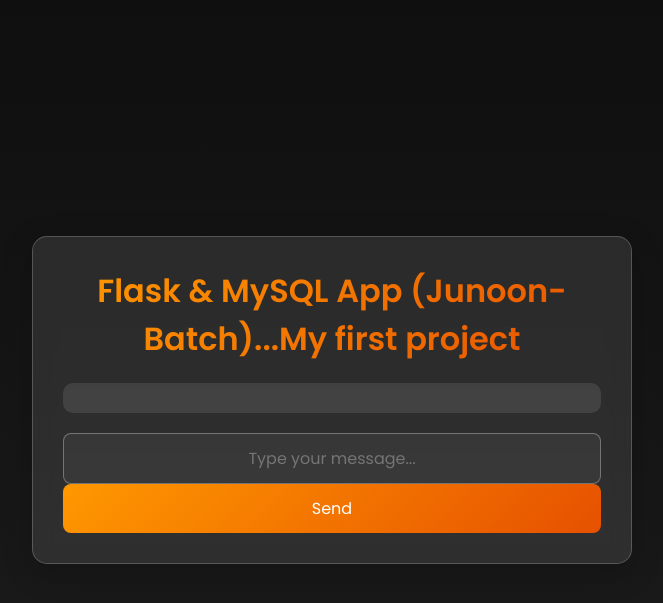
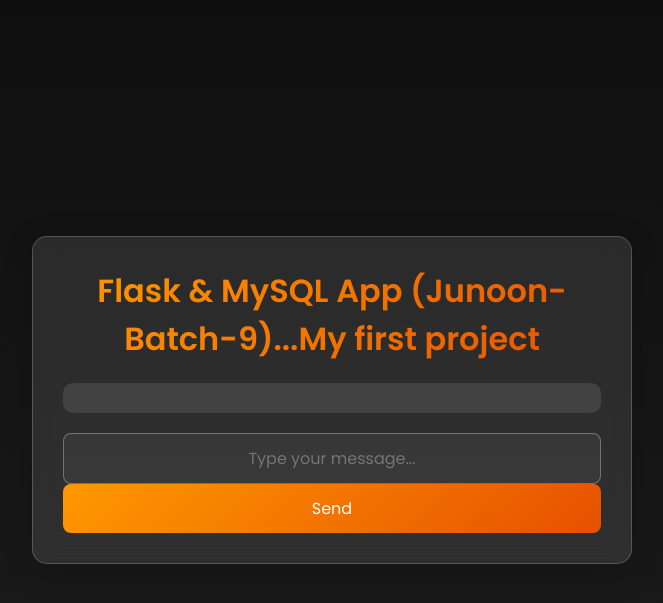
Before and after one commit to haseeb9876/two-tier-flask-app, a Flask app: page / in a window 1280 px wide. Shown: the top 603 px of the page, without its empty margins (308-971 px from the left). Run offline with Flask 2, Linux system fonts and the light colour scheme; data that the repository does not hold is empty; some libraries are stand-ins or nearby versions.

Commit message:
Update index.html

```diff
--- a/templates/index.html
+++ b/templates/index.html
@@ -4,7 +4,7 @@
 <head>
     <meta charset="UTF-8">
     <meta name="viewport" content="width=device-width, initial-scale=1.0">
-    <title>Flask-App-new🚀...Best-app</title>
+    <title>Flask-App-new🚀(Junoon)...Best-app</title>
     <style>
         /* Import Google Font */
         @import url('https://fonts.googleapis.com/css2?family=Poppins:wght@300;400;600&display=swap');
@@ -131,7 +131,7 @@
 
 <body>
     <div class="container">
-        <h1>Flask & MySQL App (Junoon-Batch)...My first project</h1>
+        <h1>Flask & MySQL App (Junoon-Batch-9)...My first project</h1>
 
         <div class="messages">
             {% for message in messages %}
```
